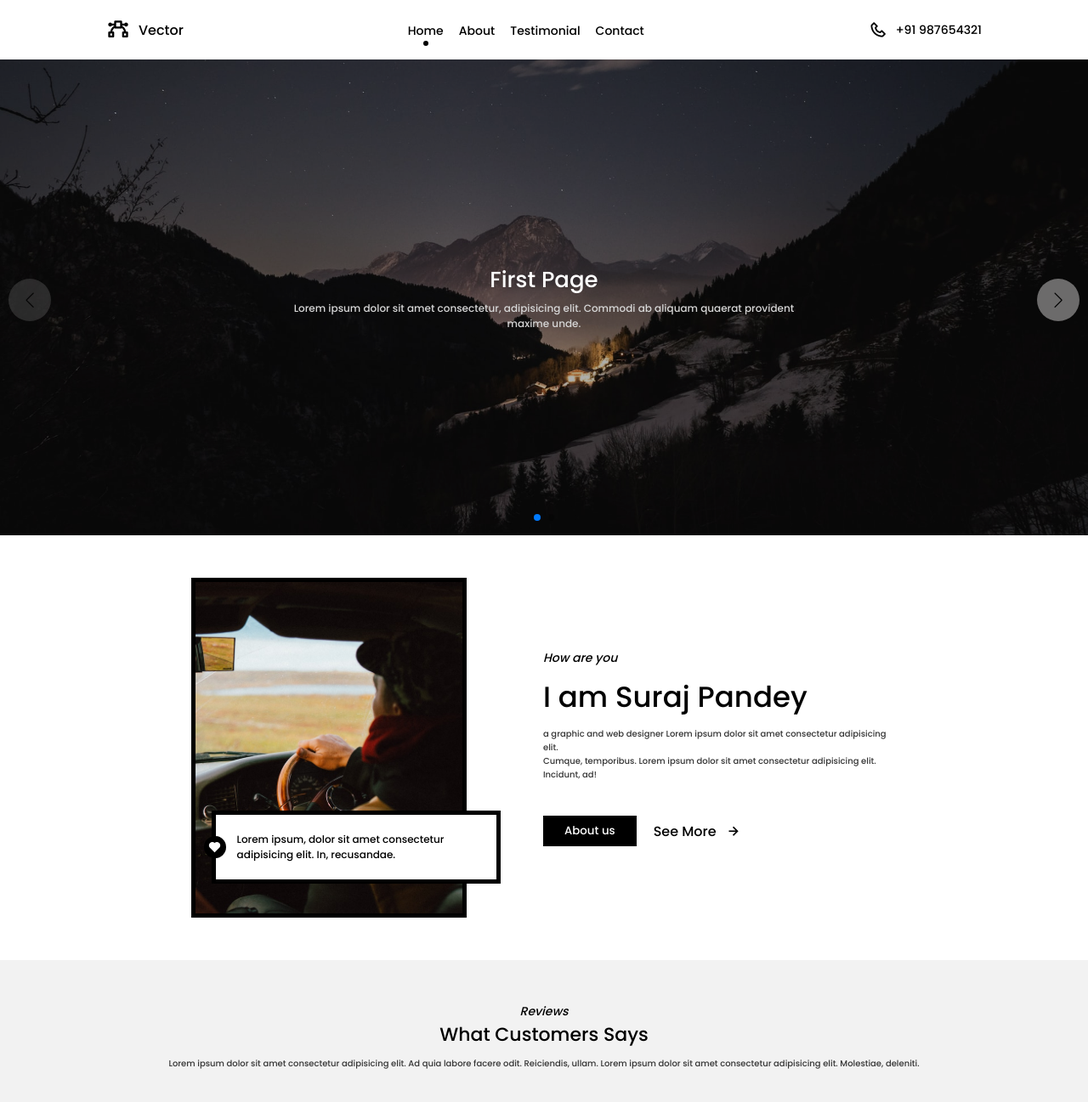
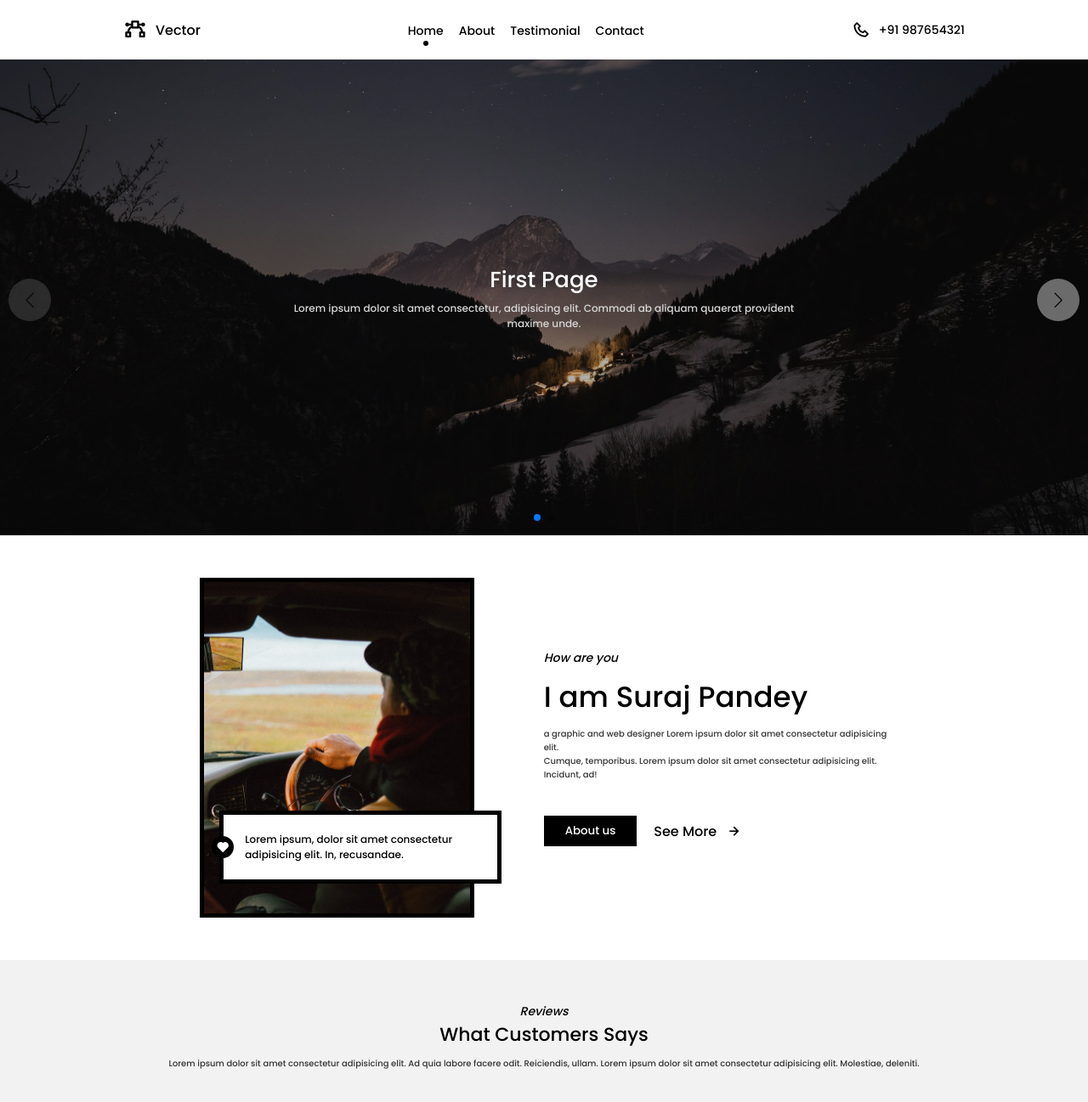
Before and after one commit to surajp4028/website, a plain HTML site: page index.html in a window 1280 px wide. Shown: the top 1297 px of the page at 85% size. Drawn offline with nearby package versions, Linux system fonts and the light colour scheme.

Commit message:
Update style.css

```diff
--- a/style.css
+++ b/style.css
@@ -37,6 +37,7 @@ header{
     margin: auto;
     background: white;
     height: 70px;
+    padding: 0 20px;
     /* border-bottom: 1px solid grey; */
 }
 .nav .menu .menu-list{
@@ -181,7 +182,7 @@ header{
       margin: auto;
       display: flex;
       align-items: center;
-      padding: 50px 0px 50px 0;
+      padding: 50px 10px 50px 10px;
 
   }
   .about-content{
```
